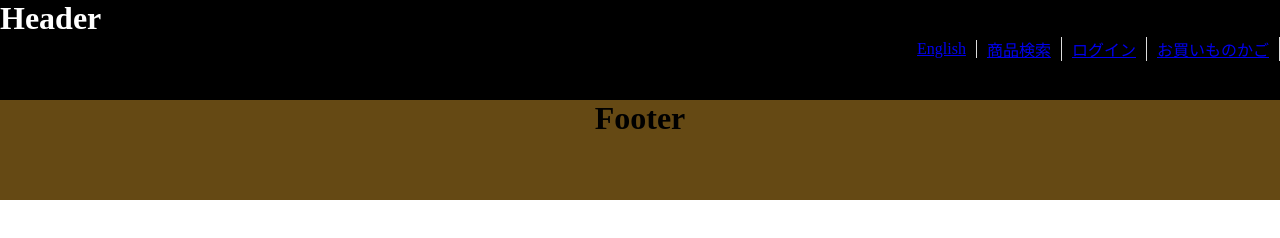
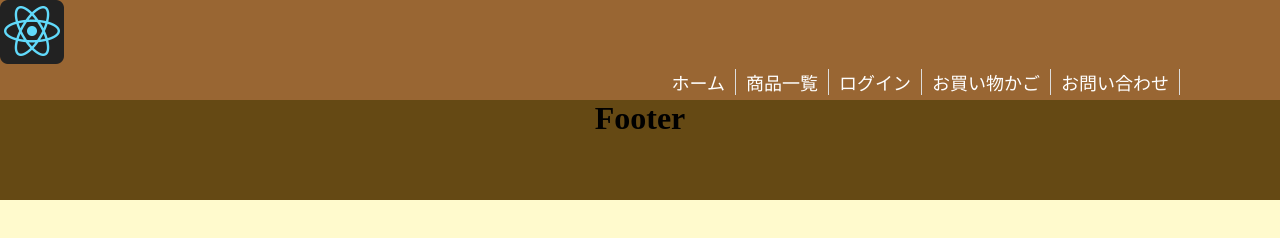
Before and after one commit to honoka4198/Espresso, a React app: page / in a window 1280 px wide. Built offline with nearby package versions, Linux system fonts and the light colour scheme.

Commit message:
ヘッダー

```diff
--- a/package.json
+++ b/package.json
@@ -3,6 +3,9 @@
   "version": "0.1.0",
   "private": true,
   "dependencies": {
+    "@material-ui/core": "^4.6.1",
+    "material-ui": "^0.20.2",
+    "react-router-dom": "^5.1.2"
   },
   "scripts": {
     "start": "react-scripts start",
--- a/src/index.js
+++ b/src/index.js
@@ -6,7 +6,4 @@ import * as serviceWorker from './views/serviceWorker';
 
 ReactDOM.render(<App />, document.getElementById('root'));
 
-// If you want your app to work offline and load faster, you can change
-// unregister() to register() below. Note this comes with some pitfalls.
-// Learn more about service workers: https://bit.ly/CRA-PWA
 serviceWorker.unregister();
--- a/src/styles/components/header.css
+++ b/src/styles/components/header.css
@@ -1,9 +1,10 @@
 .header {
   width: 100%;
-  height: 100px;
+  font-size: 18px;
+  height: 10px;
   color:  white;
-  background: black;
-  height: 100px;
+  background: #996633;
+  height:100px;
 }
 
 ul {
@@ -19,53 +20,11 @@ li {
 }
 
 .box{
-  margin-bottom: 50px;
+  margin-bottom: 100px;
+  padding-right: 100px;
 }
 
-/* .btn-animation-02 {
-  display: inline-block;
-  width: 100px;
-  text-align: center;
-  background-color: #9ec34b;
-  border: 2px solid #9ec34b;
-  font-size: 16px;
-  color: #9ec34b;
+a{
+  color: white;
   text-decoration: none;
-  font-weight: bold;
-  padding: 10px 24px;
-  border-radius: 4px;
-  position: relative;
 }
-
-.btn-animation-02 span {
-  position: relative;
-  z-index: 1;
-}
-
-.btn-animation-02::before,
-.btn-animation-02::after {
-  content: "";
-  display: block;
-  background-color: #FFF;
-  width: 50%;
-  height: 100%;
-  position: absolute;
-  top: 0;
-  transition: .2s;
-}
-.btn-animation-02::before {
-  left: 0;
-}
-.btn-animation-02::after {
-  right: 0;
-}
-
-.btn-animation-02:hover:before,
-.btn-animation-02:hover:after {
-  width: 0;
-  background-color: #FFF;
-}
-
-.btn-animation-02:hover {
-  color: #FFF;
-} */
--- a/src/styles/index.css
+++ b/src/styles/index.css
@@ -2,3 +2,7 @@
   margin: 0;
   padding: 0;
 }
+
+body{
+  background-color: #FFFACD;
+}
--- a/src/views/App.js
+++ b/src/views/App.js
@@ -10,7 +10,6 @@ class App extends Component {
          <Header />
        </header>
        <div>
-
        </div>
        <footer>
          <Footer />
--- a/src/views/components/header.jsx
+++ b/src/views/components/header.jsx
@@ -1,30 +1,37 @@
 import React from 'react'
 import "../../styles/components/header.css"
+import { BrowserRouter, Route, Link } from 'react-router-dom'
+import App from '../App'
 
 class Header extends React.Component {
   render() {
     return (
-        <div>
+      <BrowserRouter>
         <div className="header">
-            <h1>Header</h1>
           <div className="box">
+            <a href="#" align="left"><img src="favicon.ico" /></a>
             <ul>
-                <li className="en_btn">
-                  <a id="goEnglishPage-h" shape="rect" href="#">English</a>
+              <li className="home_btn">
+                <Link to="/home">ホーム</Link>
+                <Route exact path='/Home' component={App} />
               </li>
               <li className="search_btn">
-                  <a shape="rect" href="#">商品検索</a>
+                <Link to="/search">商品一覧</Link>
               </li>
               <li className="login_btn">
-                  <a id="goLoginPage-h" shape="rect" href="#">ログイン</a>
+                <Link to="/login">ログイン</Link>
               </li>
               <li className="shopping_btn">
-                  <a shape="rect" href="#">お買いものかご</a>
+                <Link to="/shopping">お買い物かご</Link>
+              </li>
+              <li className="info_btn">
+                <Link to="/info">お問い合わせ</Link>
               </li>
             </ul>
           </div>
         </div>
-        </div>
+      </BrowserRouter>
+
     )
   }
 }
```
Also changed, not shown: src/views/components/sidelist.jsx (line endings or trailing spaces), 1 other file. Lines whose indentation alone changed are shown as unchanged.
